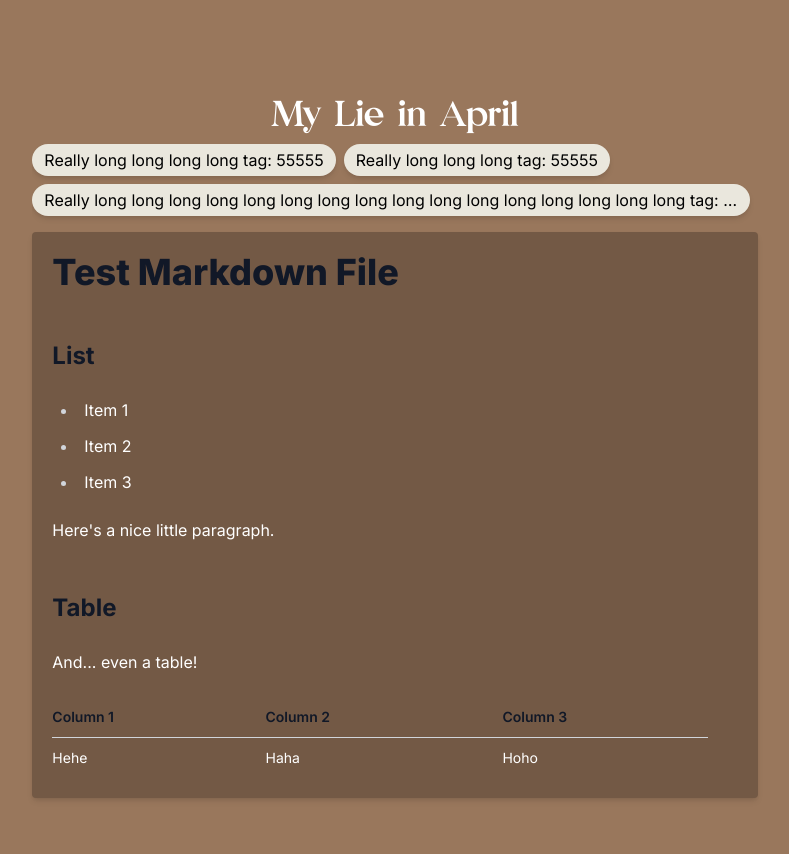
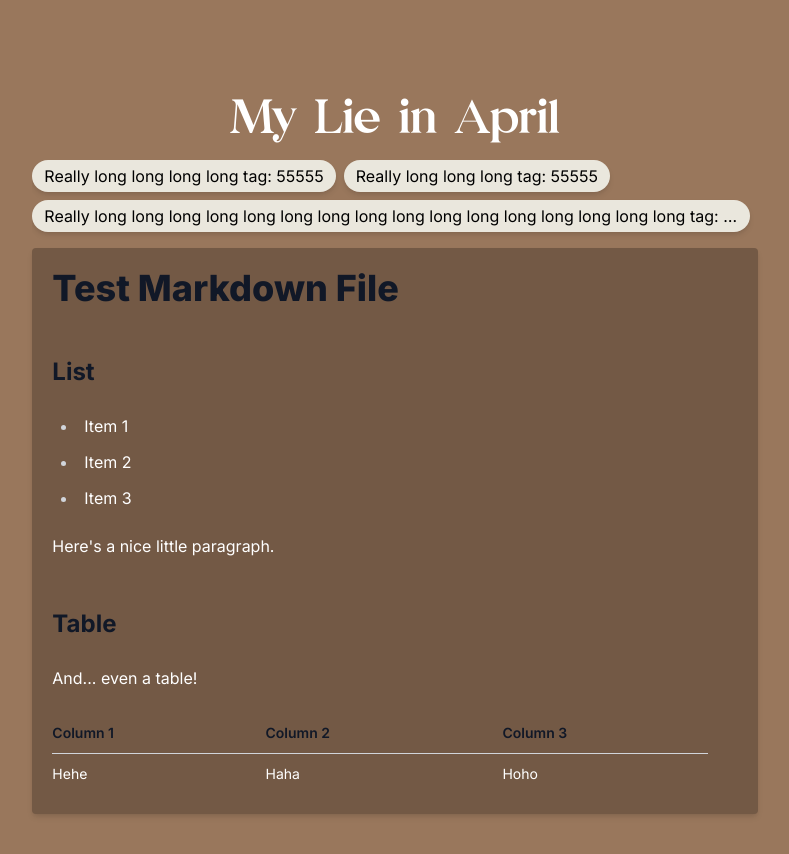
Before and after one commit to McNaBry/cataloguer, a Next.js app: page /entry in a window 1280 px wide. Shown: the top 854 px of the page, without its empty margins (245-1034 px from the left). Built offline with nearby package versions, Linux system fonts and the light colour scheme.

Commit message:
Increase margin for entry page header

```diff
--- a/app/entry/page.tsx
+++ b/app/entry/page.tsx
@@ -55,7 +55,7 @@ function EntryCard() {
 export default function Entry() {
   return (
     <main className="h-full flex flex-col items-center content-center">
-      <h1 className="font-emerl text-4xl mb-2">My Lie in April</h1>
+      <h1 className="font-emerl text-5xl mb-4">My Lie in April</h1>
       <EntryCard />
     </main>
   )
```
